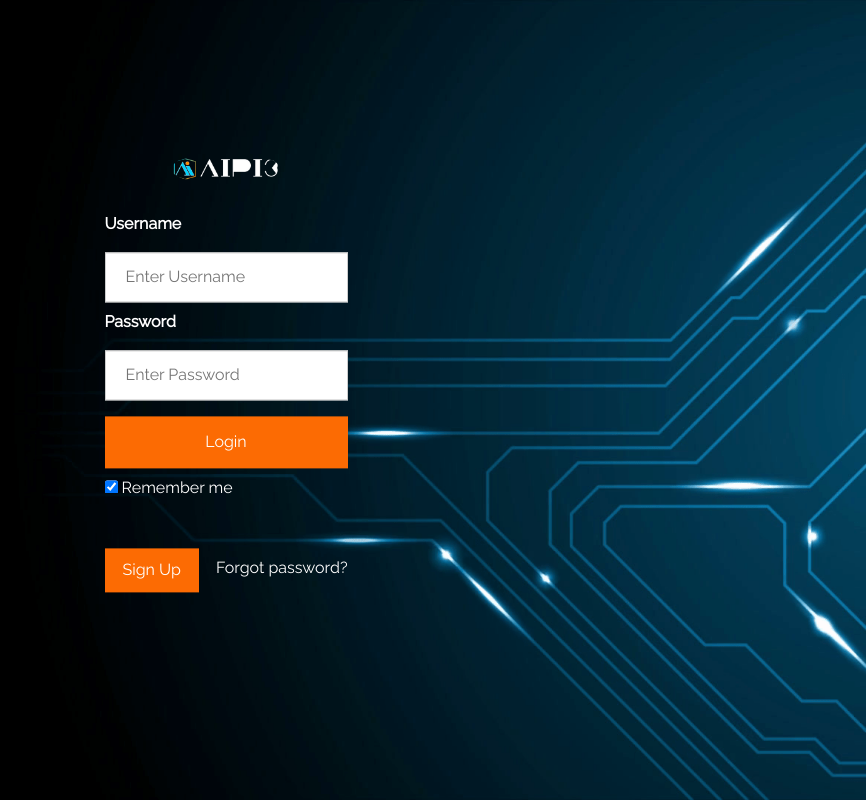
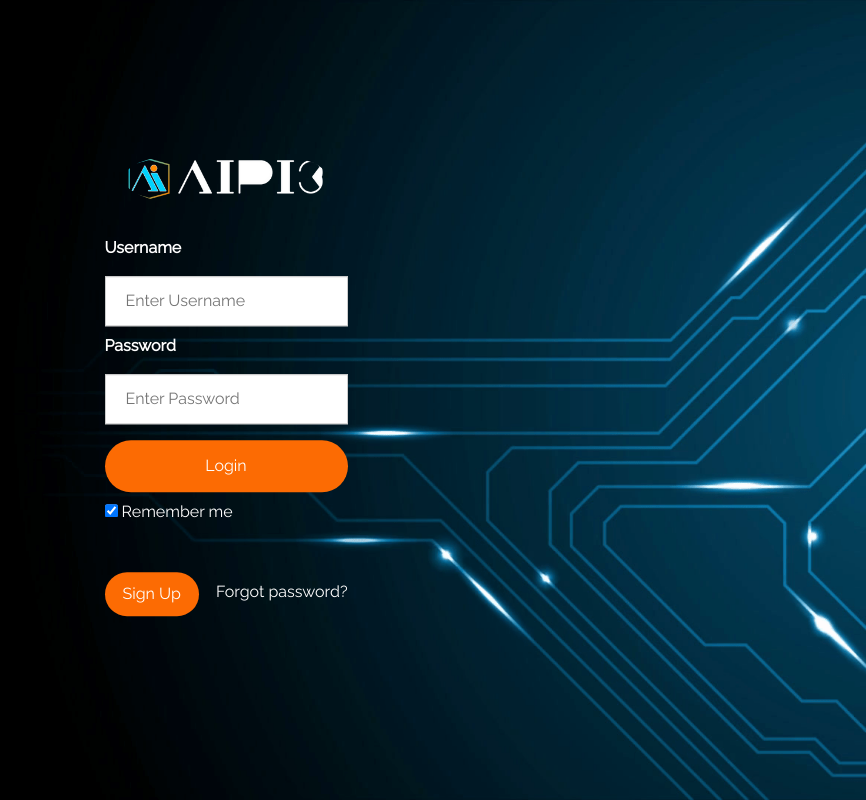
Before and after one commit to unnatigoyal900/CSCI401_AIPI3, a plain HTML site: page login/login.html in a window 1280 px wide. Shown: the whole page, without its empty margins (414-1280 px from the left). Drawn offline with nearby package versions, Linux system fonts and the light colour scheme.

Commit message:
logo size

```diff
--- a/login/login.css
+++ b/login/login.css
@@ -50,6 +50,7 @@ button {
     border: none;
     cursor: pointer;
     width: 100%;
+    border-radius: 30px;
 }
 
 /* Sign Up button */
@@ -66,7 +67,7 @@ button {
 
 /* Logo image */
 img.logo {
-    width: 40%;
+    width: 75%;
     border-radius: 50%;
 }
 
```
